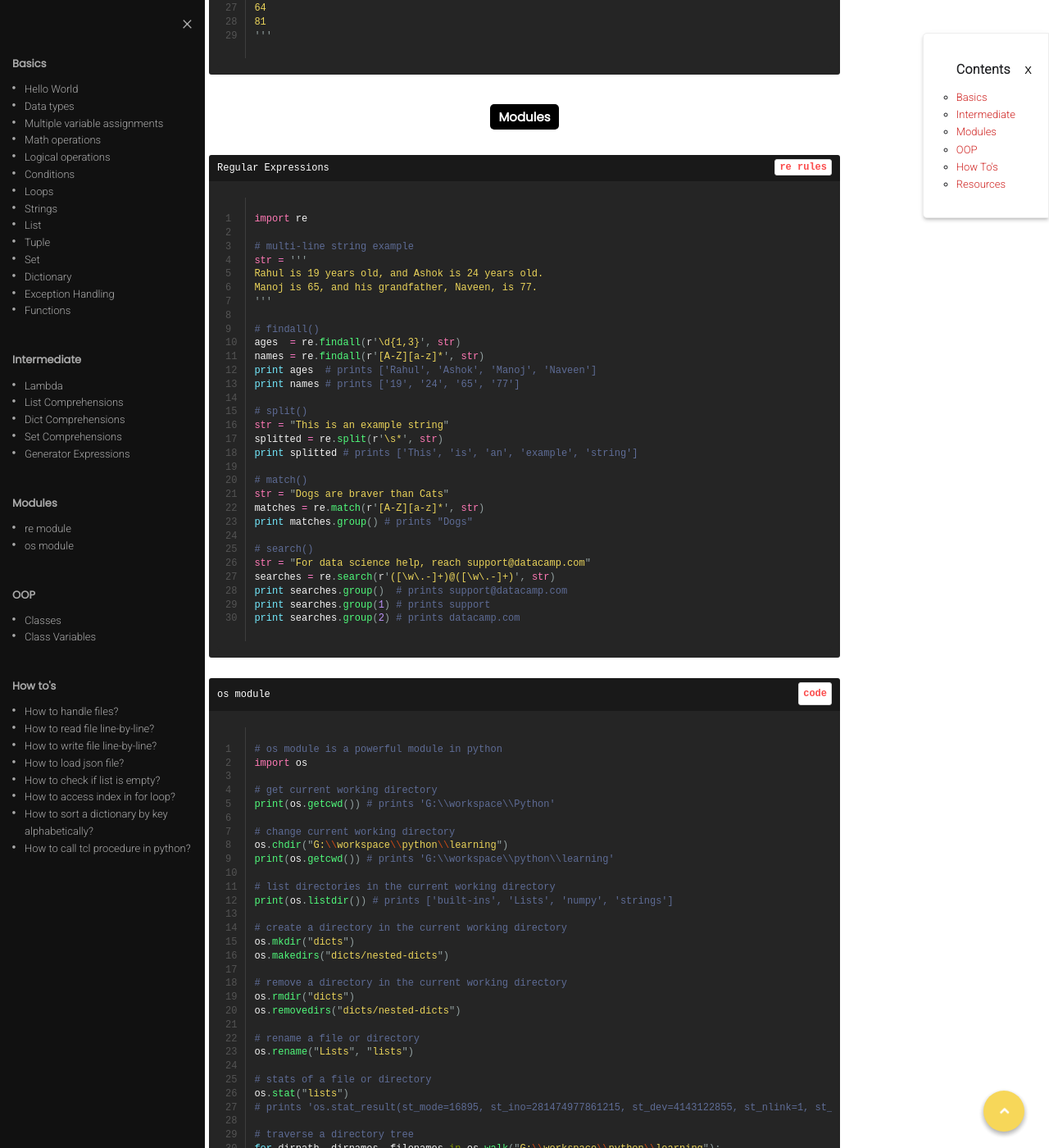
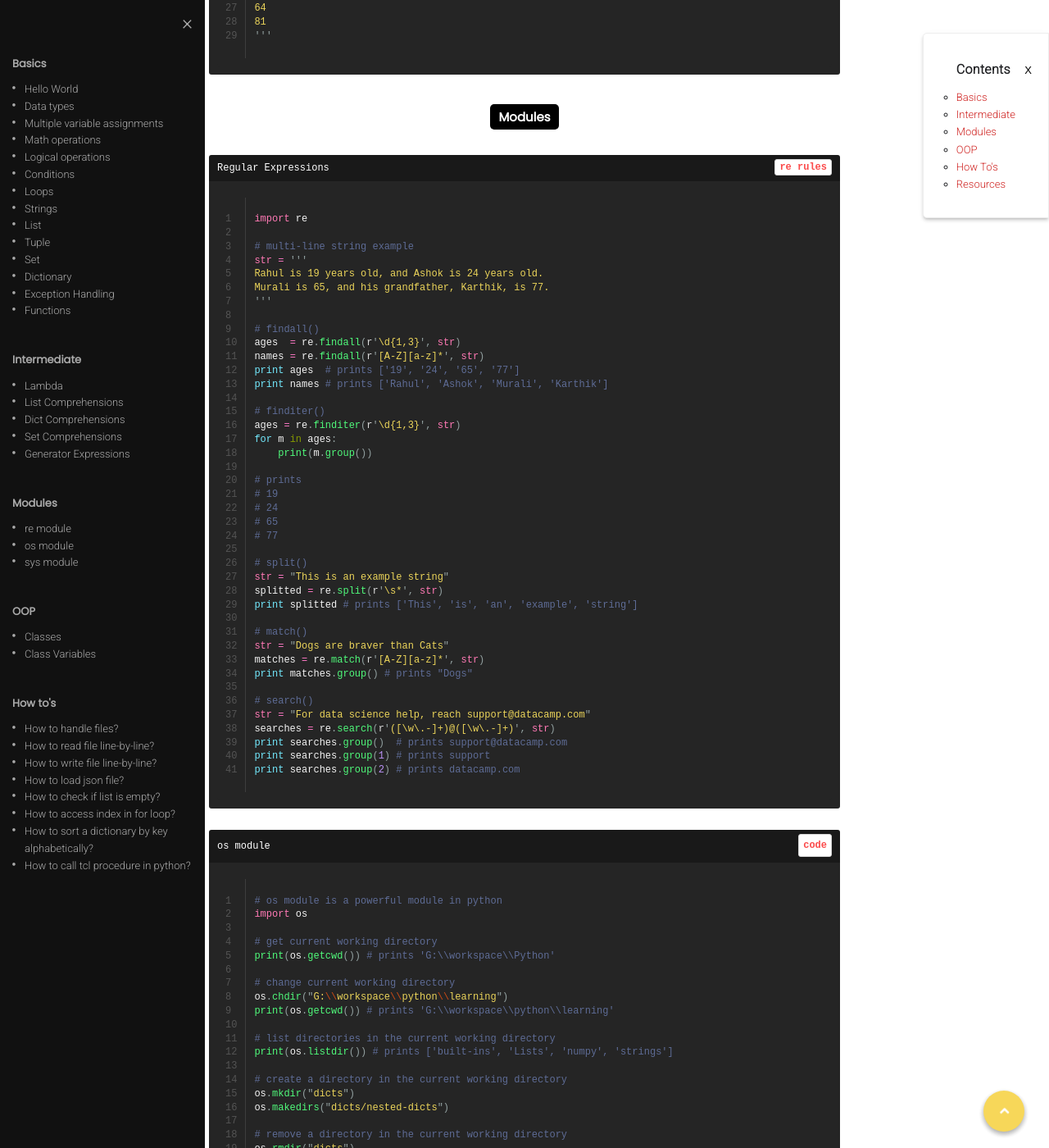
Before and after one commit to shravankumar147/Gogul09.github.io, a Jekyll site: the page built from _posts/programming/2017-03-26-python-learning-notes.md, in a window 1280 px wide and 1400 px high, scrolled down 11068 px. Shown: the whole window at 82% size. Built offline with Jekyll 4.4.1, drawn with Linux system fonts in a browser that asks for light colours; nearby versions of some CDN libraries; comment, search, counter and statistics services are not loaded; some of the changed text lies outside the part shown.

Commit message:
updated post

````diff
--- a/_posts/programming/2017-03-26-python-learning-notes.md
+++ b/_posts/programming/2017-03-26-python-learning-notes.md
@@ -40,6 +40,7 @@
     <ul>
         <li><a href="#re-module">re module</a></li>
         <li><a href="#os-module">os module</a></li>
+        <li><a href="#sys-module">sys module</a></li>
     </ul>
     <h3><a href="#oop">OOP</a></h3>
     <ul>
@@ -765,14 +766,25 @@
 # multi-line string example
 str = '''
 Rahul is 19 years old, and Ashok is 24 years old.
-Manoj is 65, and his grandfather, Naveen, is 77.
+Murali is 65, and his grandfather, Karthik, is 77.
 '''
 
 # findall()
 ages  = re.findall(r'\d{1,3}', str)
 names = re.findall(r'[A-Z][a-z]*', str)
-print ages  # prints ['Rahul', 'Ashok', 'Manoj', 'Naveen']
-print names # prints ['19', '24', '65', '77']
+print ages  # prints ['19', '24', '65', '77']
+print names # prints ['Rahul', 'Ashok', 'Murali', 'Karthik']
+
+# finditer()
+ages = re.finditer(r'\d{1,3}', str)
+for m in ages:
+    print(m.group())
+
+# prints
+# 19
+# 24
+# 65
+# 77
 
 # split()
 str = "This is an example string"
@@ -865,6 +877,30 @@
 # accessing environment variable
 print(os.environ.get("HOME"))
 # prints 'C:\\Users\\Gogul Ilango'
+```
+
+<h3 class="code-head" id="sys-module">sys module<span>code</span></h3>
+
+```python
+# sys module is used to parse input arguments given to a python file.
+# this is used if you call a python script with arguments in command line.
+import sys
+
+firstarg  = ""
+secondarg = ""
+try:
+    firstarg  = sys.argv[1]
+    secondarg = sys.argv[2]
+except:
+    if (firstarg == ""):
+        print("No first argument!")
+    if (secondarg == ""):
+        print("No second argument!")
+
+# error text
+sys.stderr.write("This is stderr text\n")
+sys.stderr.flush()
+sys.stdout.write("This is stdout text\n")
 ```
 
 <!-- --------------------------------------------------------------------- -->
````
Also changed, not shown: 2 other files.
